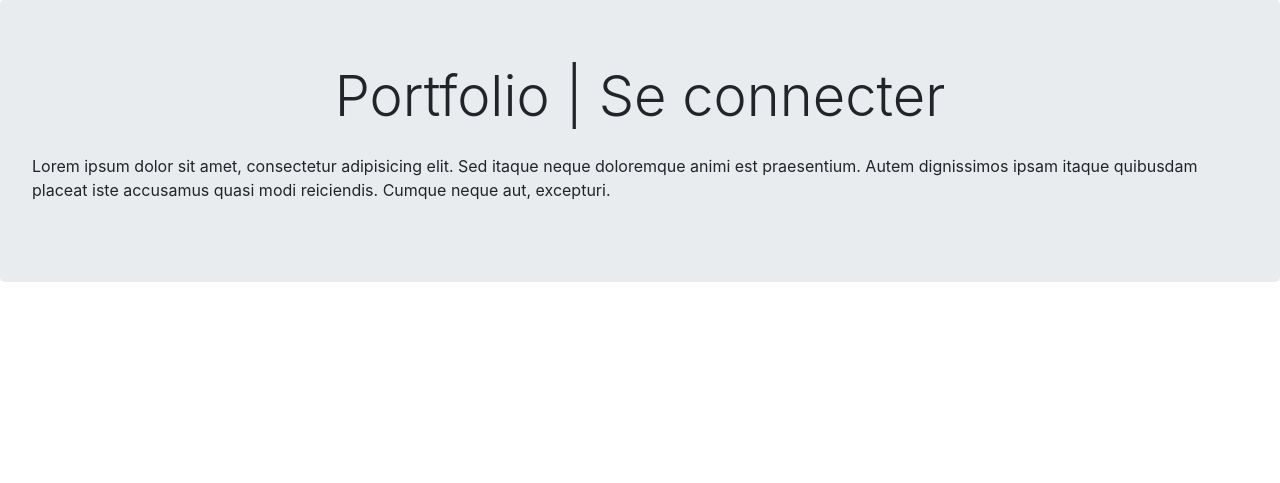
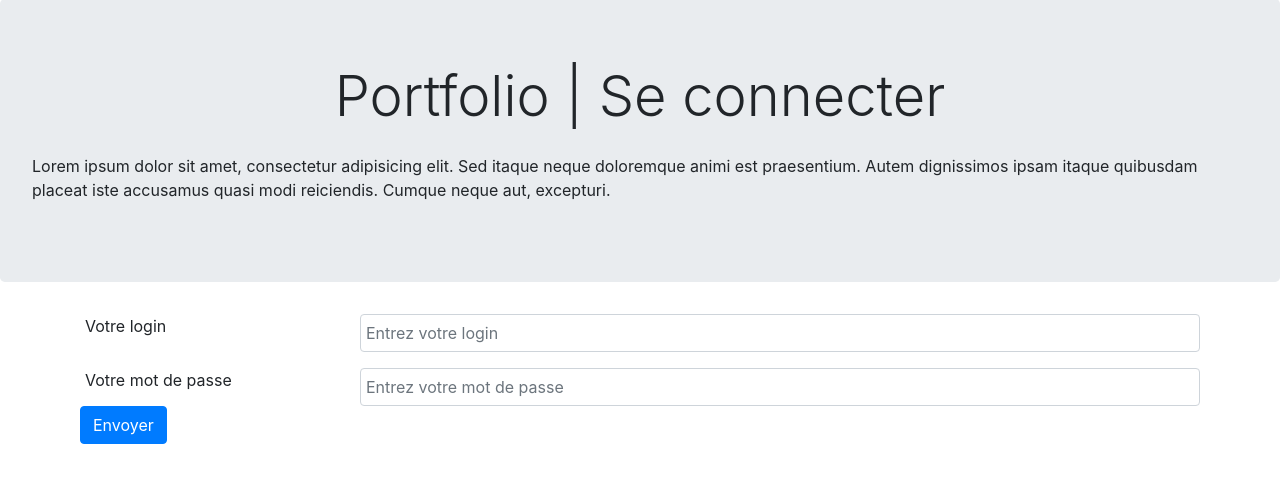
Before and after one commit to WebDevCF2m2020/CrudPourLiens, a PHP site: page /pages/formulaire_admin.php in a window 1280 px wide. Shown: the part 57-540 px from the top of the page. Run offline with PHP 8.4, Linux system fonts and the light colour scheme.

Commit message:
préparation du cours ok

```diff
--- a/pages/formulaire.php
+++ b/pages/formulaire.php
@@ -34,7 +34,6 @@ include "menu_deconnect.php";
         <div class="form-group form-row">
             <label for="votreNom" class="col-3">Votre nom</label>
             <input type="text" class="form-control col-9" id="votreNom" placeholder="Entrez votre nom" maxlength="45" size="45" >
-            <small class="form-text offset-3 d-none" id="msgErreur">Les données introduites dépassent la limite (max 45)</small>
         </div>
         <div class="form-group form-row">
             <label for="votreSociete" class="col-3">Votre société</label>
--- a/pages/formulaire_admin.php
+++ b/pages/formulaire_admin.php
@@ -25,9 +25,19 @@ include "menu_deconnect.php";
     <p>Lorem ipsum dolor sit amet, consectetur adipisicing elit. Sed itaque neque doloremque animi est praesentium. Autem dignissimos ipsam itaque quibusdam placeat iste accusamus quasi modi reiciendis. Cumque neque aut, excepturi.</p>
 </header>
 
-<!--
-ici notre contenu
--->
+<main class="container">
+    <form method="post" action="">
+        <div class="form-group form-row">
+            <label for="votreLogin" class="col-3">Votre login</label>
+            <input type="text" class="form-control col-9" id="votreLogin" aria-describedby="loginHelp" placeholder="Entrez votre login">
+        </div>
+        <div class="form-group form-row">
+            <label for="votrePWD" class="col-3">Votre mot de passe</label>
+            <input type="password" class="form-control col-9" id="votrePWD" placeholder="Entrez votre mot de passe">
+
+        <button type="submit" class="btn btn-primary">Envoyer</button>
+    </form>
+</main>
 
 <?php
 require_once "javascript.php";
--- a/pages/menu_deconnect.php
+++ b/pages/menu_deconnect.php
@@ -1,5 +1,5 @@
 <nav class="navbar navbar-expand-md navbar-light">
-    <a class="navbar-brand" href="#">Portfolio</a>
+    <a class="navbar-brand" href="./">Portfolio</a>
     <button class="navbar-toggler" type="button" data-toggle="collapse" data-target="#sousmenu" aria-controls="sousmenu" aria-expanded="false" aria-label="Toggle navigation">
         <span class="navbar-toggler-icon"></span>
     </button>
```
